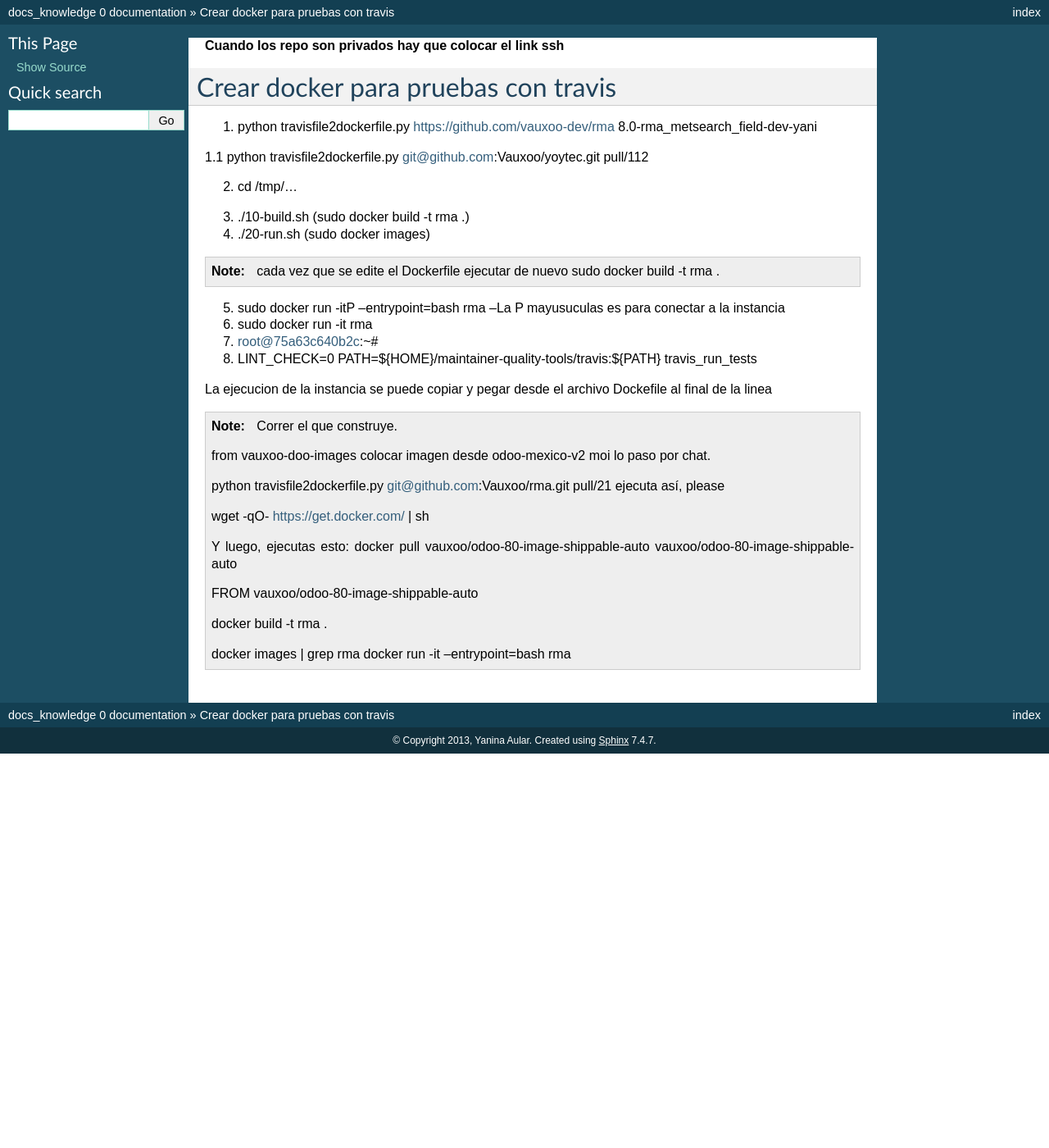
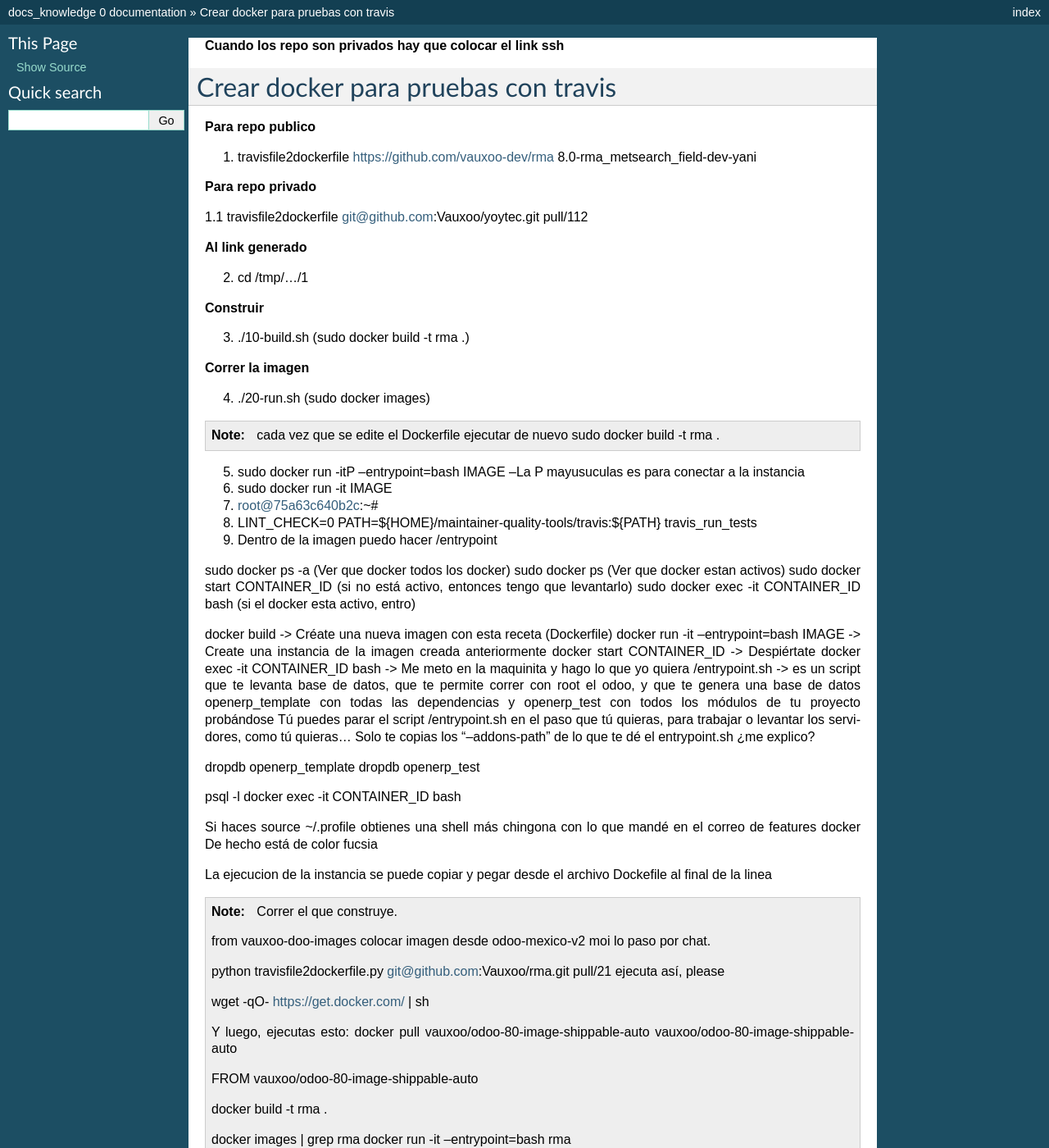
Before and after one commit to yaniaular/knowledge, a Sphinx documentation site: the page built from source/docker.rst, in a window 1280 px wide and 1400 px high. Shown: the whole window at 82% size. Built offline with Sphinx 7.4.7, drawn with Linux system fonts in a browser that asks for light colours; formulas are drawn with MathJax 3.

Commit message:
[changes]

```diff
--- a/source/comandos.rst
+++ b/source/comandos.rst
@@ -164,3 +164,6 @@ Encuentra la contraseña o password de un archivo comprimido (zip)
 $ fcrackzip -v -b -p aaaaaa -u your_zip_file.zip
 
 - **py.test --flakes**: probar flakes en los archivos python
+
+**7z**
+https://www.ibm.com/developerworks/community/blogs/6e6f6d1b-95c3-46df-8a26-b7efd8ee4b57/entry/how_to_use_7zip_on_linux_command_line144?lang=en
--- a/source/docker.rst
+++ b/source/docker.rst
@@ -3,16 +3,26 @@
 Crear docker para pruebas con travis
 ------------------------------------
 
-1.  python travisfile2dockerfile.py https://github.com/vauxoo-dev/rma 8.0-rma_metsearch_field-dev-yani
+**Para repo publico**
 
-1.1 python travisfile2dockerfile.py git@github.com:Vauxoo/yoytec.git pull/112
+1. travisfile2dockerfile https://github.com/vauxoo-dev/rma 8.0-rma_metsearch_field-dev-yani
 
-2. cd /tmp/...
+**Para repo privado**
+
+1.1 travisfile2dockerfile git@github.com:Vauxoo/yoytec.git pull/112
+
+**Al link generado**
+
+2. cd /tmp/.../1
 
 .. #. FROM vauxoo/odoo-80-image-shippable-auto
 .. #. cambiar el branch de OCA a Vauxoo
 
+**Construir**
+
 3. ./10-build.sh (sudo docker build -t rma .)
+
+**Correr la imagen**
 
 4. ./20-run.sh (sudo docker images)
 
@@ -21,13 +31,42 @@ Crear docker para pruebas con travis
     cada vez que se edite el Dockerfile
     ejecutar de nuevo sudo docker build -t rma .
 
-5. sudo docker run -itP --entrypoint=bash rma --La P mayusuculas es para conectar a la instancia
+5. sudo docker run -itP --entrypoint=bash IMAGE --La P mayusuculas es para conectar a la instancia
 
-6. sudo docker run -it rma
+6. sudo docker run -it IMAGE
 
 7. root@75a63c640b2c:~#
 
 8. LINT_CHECK=0 PATH=${HOME}/maintainer-quality-tools/travis:${PATH} travis_run_tests
+
+9. Dentro de la imagen puedo hacer /entrypoint
+
+sudo docker ps -a (Ver que docker todos los docker)
+sudo docker ps (Ver que docker estan activos)
+sudo docker start CONTAINER_ID (si no está activo, entonces tengo que levantarlo)
+sudo docker exec -it CONTAINER_ID bash (si el docker esta activo, entro)
+
+docker build -> Créate una nueva imagen con esta receta (Dockerfile)
+docker run -it --entrypoint=bash IMAGE -> Create una instancia de la imagen creada anteriormente
+docker start CONTAINER_ID -> Despiértate
+docker exec -it CONTAINER_ID bash -> Me meto en la maquinita y hago lo que yo quiera
+/entrypoint.sh -> es un script que te levanta base de datos, que te permite correr con root el odoo, y que te genera una base de datos openerp_template con todas las dependencias
+y openerp_test con todos los módulos de tu proyecto probándose
+Tú puedes parar el script /entrypoint.sh en el paso que tú quieras, para trabajar o levantar los servidores, como tú quieras...
+Solo te copias los "--addons-path" de lo que te dé el entrypoint.sh
+¿me explico?
+
+dropdb openerp_template
+dropdb openerp_test
+
+psql -l
+docker exec -it CONTAINER_ID bash
+
+Si haces source ~/.profile
+obtienes una shell más chingona
+con lo que mandé en el correo de features docker
+De hecho está de color fucsia
+
 
 La ejecucion de la instancia se puede copiar y pegar
 desde el archivo Dockefile al final de la linea
```
Also changed, not shown: source/git.rst (+12 -0 lines), source/openerp.rst (+112 -0 lines), source/vim.rst (+9 -0 lines).
